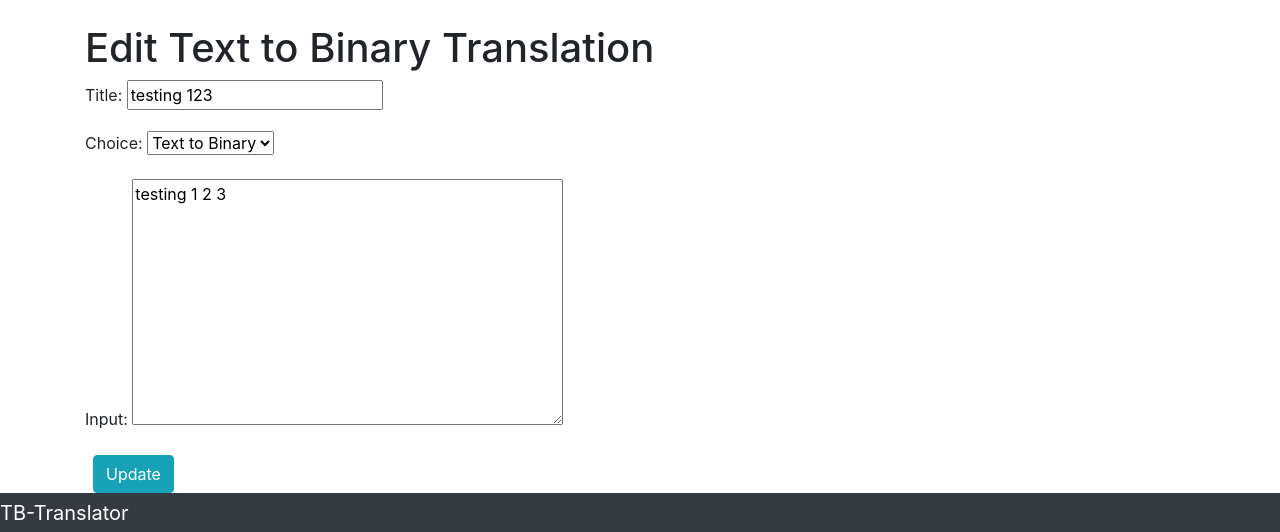
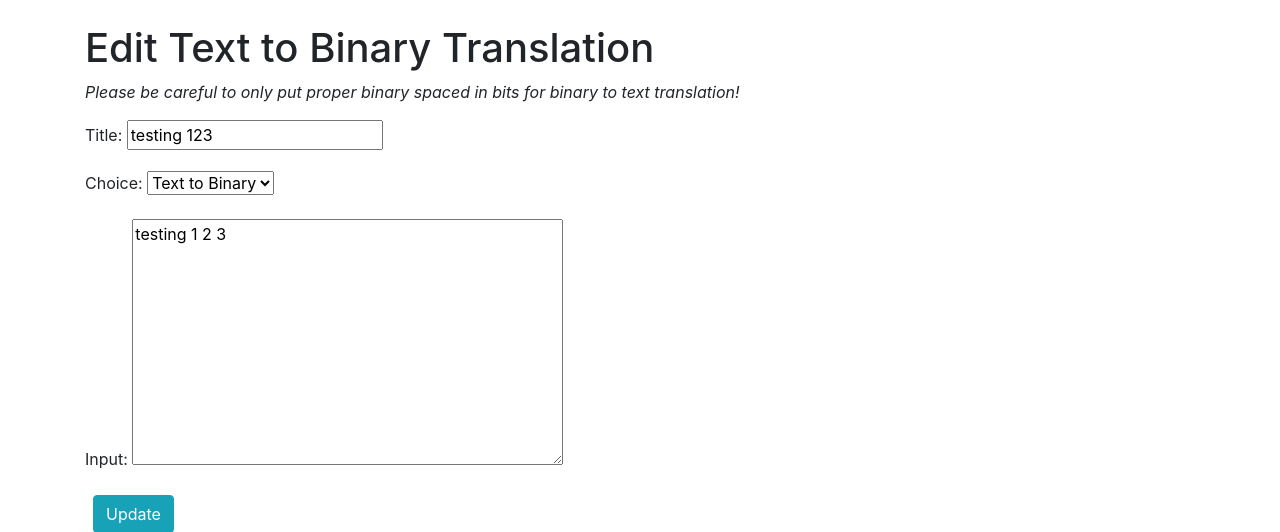
Before and after one commit to haleighebrown/TextToBinary-Website, a Django app: page /Translator/92/edit/ in a window 1280 px wide. Shown: the part 56-588 px from the top of the page. Run offline with Django 3.2, Linux system fonts and the light colour scheme; a user stored in the database is signed in; data comes from the database, SQL or seed files in the repository; both versions use the stored data as it was after the commit; some libraries are stand-ins or nearby versions.

Commit message:
Eight Commit: Fixed password reset and translator.py so that translations work propery and the user knows to only input binary into binary to text field

```diff
--- a/Translator/translator.py
+++ b/Translator/translator.py
@@ -5,3 +5,8 @@ def encode_binary_string(s):
 
 def decode_binary_string(s):
     return ("".join([chr(int(binary, 2)) for binary in s.split(" ")]))
+
+
+
+
+print(decode_binary_string(encode_binary_string("2387618724thbkwbfek!@#%@$#^ ^%#")))
--- a/Translator/views.py
+++ b/Translator/views.py
@@ -43,13 +43,7 @@ class TranslationUpdateView(LoginRequiredMixin, UserPassesTestMixin, UpdateView)
                 if self.request.POST['Input'][i] != '0' and self.request.POST['Input'][i] != '1' and self.request.POST['Input'][i] != ' ':
                     binary = False
 
-            spaced = True
-            if len(self.request.POST['Input']) >= 16:
-                for i in range(7, len(self.request.POST['Input']), 8):
-                    if self.request.POST['Input'][i] != ' ':
-                        spaced = False
-
-            if (self.request.POST['Input'].replace(" ","")).isdigit() and binary == True and spaced == True and len(self.request.POST['Input']) >= 8:
+            if (self.request.POST['Input'].replace(" ","")).isdigit() and binary == True:
                 form.instance.Output = decode_binary_string(self.request.POST['Input'])
             else:
                 form.instance.Output =  "Please input proper Binary with correct spacing for translation into Text"
@@ -91,12 +85,8 @@ class TranslationCreateView(LoginRequiredMixin, CreateView):
             for i in range (len(self.request.POST['Input'])):
                 if self.request.POST['Input'][i] != '0' and self.request.POST['Input'][i] != '1' and self.request.POST['Input'][i] != ' ':
                     binary = False
-            spaced = True
-            if len(self.request.POST['Input']) >= 16:
-                for i in range(7, len(self.request.POST['Input']), 8):
-                    if self.request.POST['Input'][i] != ' ':
-                        spaced = False
-            if (self.request.POST['Input'].replace(" ","")).isdigit() and binary == True and spaced == True and len(self.request.POST['Input']) >= 8:
+
+            if (self.request.POST['Input'].replace(" ","")).isdigit() and binary == True:
                 form.instance.Output = decode_binary_string(self.request.POST['Input'])
             else:
                 form.instance.Output =  "Please input proper Binary with correct spacing for translation into Text"
--- a/templates/registration/password_reset_confirm.html
+++ b/templates/registration/password_reset_confirm.html
@@ -7,6 +7,6 @@
 <form method="POST">
 	{% csrf_token %}
 	{{ form.as_p }}
-	<input class="btn btn-success" type="submit" value="Change my password">
+	<input class="btn btn-success" type="submit" value="Change my password" >
 </form>
 {% endblock content %}
--- a/templates/translation_edit.html
+++ b/templates/translation_edit.html
@@ -5,7 +5,7 @@
 {% block content %}
 
     <h1>Edit {{ translation.choice }} Translation</h1>
-
+    <p><em>Please be careful to only put proper binary spaced in bits for binary to text translation!</em></p>
     <form action="" method="post">{% csrf_token %}
 
         {{ form.as_p }}
--- a/templates/translation_new.html
+++ b/templates/translation_new.html
@@ -5,7 +5,7 @@
 {% block content %}
 
     <h1>New Translation</h1>
-
+    <p><em>Please be careful to only put proper binary spaced in bits for binary to text translation!</em></p>
     <form action="" method="post">{% csrf_token %}
 
         {{ form.as_p }}
```
Also changed, not shown: db.sqlite3, templates/registration/password_reset_complete.html (renamed from templates/registration/password_reset_compete.html).
